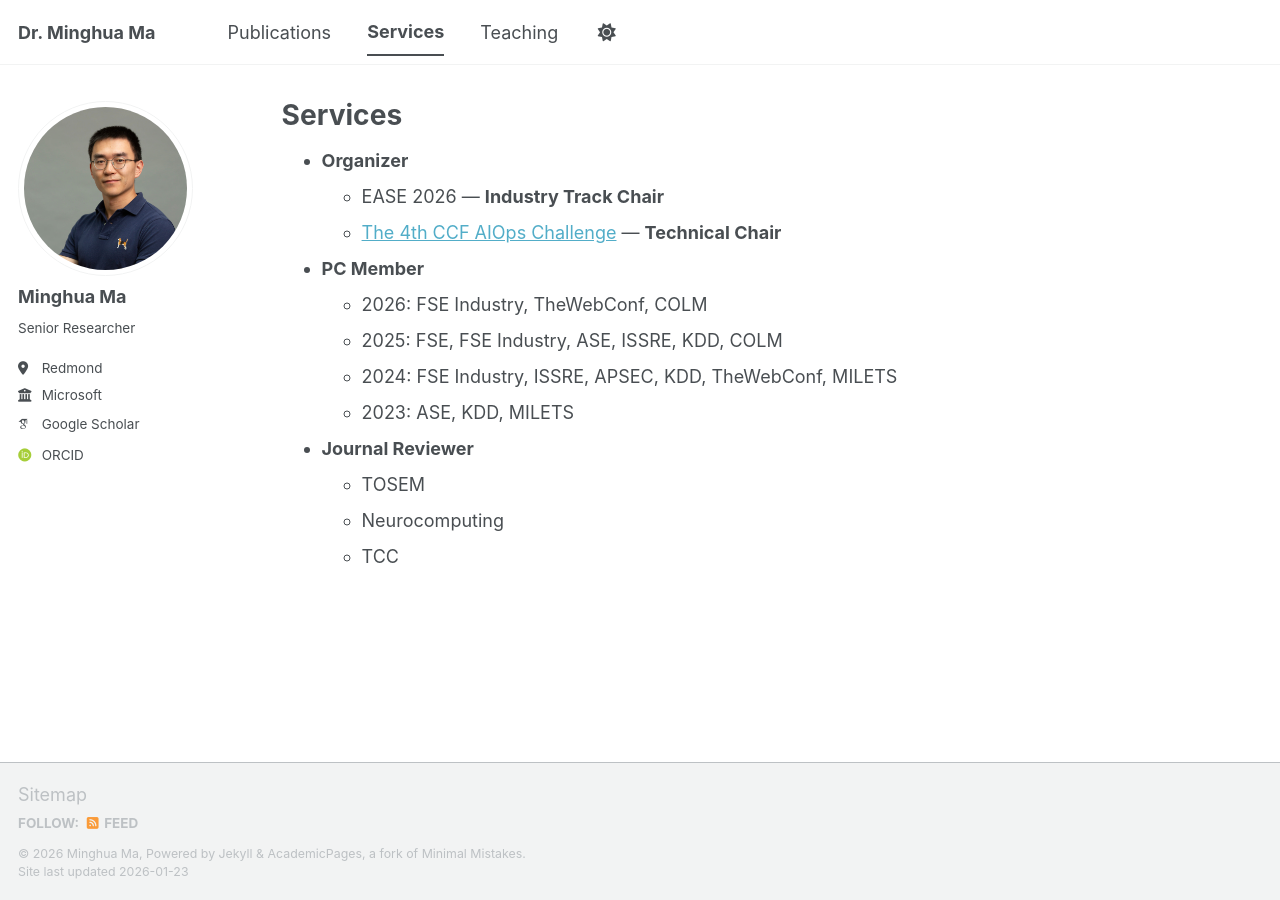
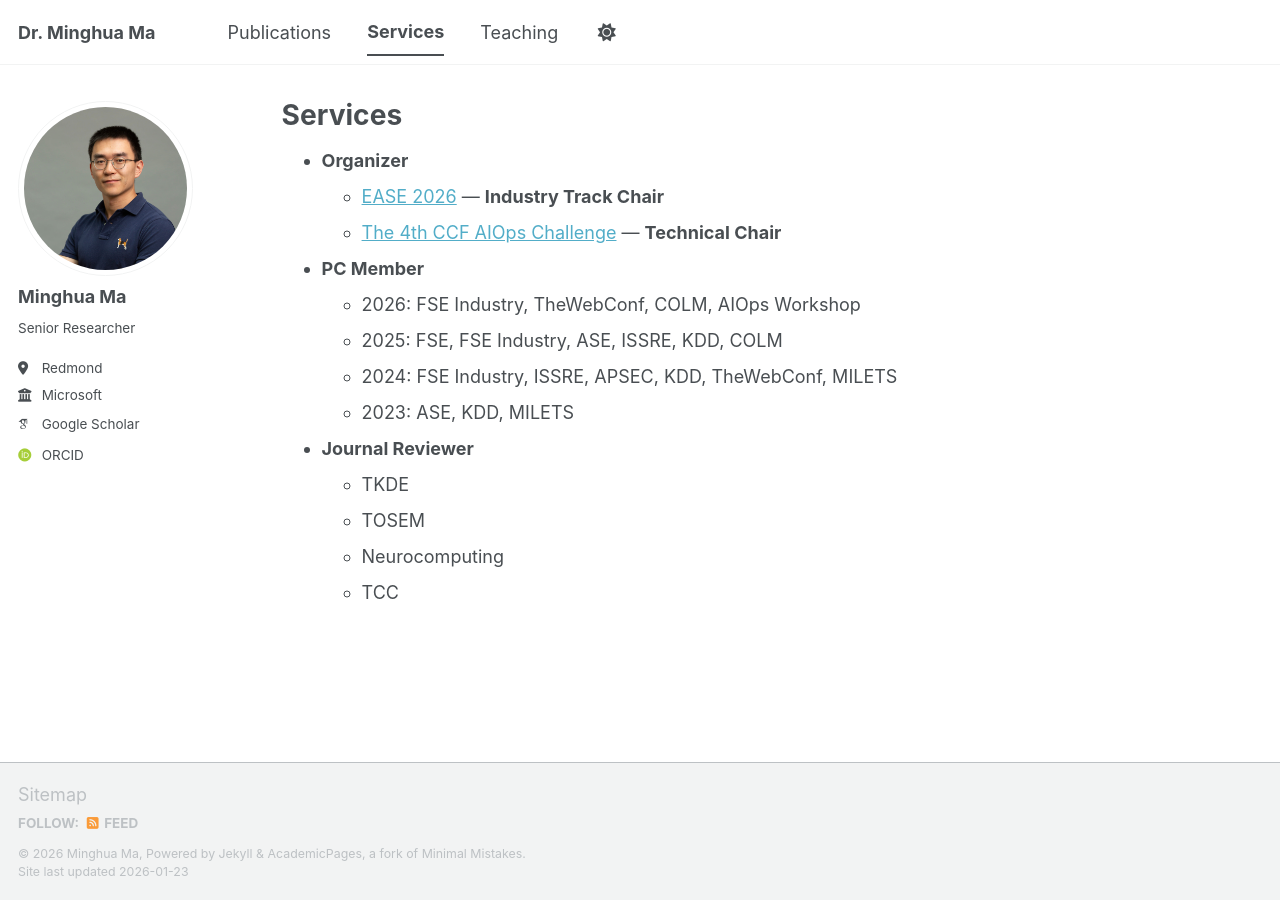
Before and after one commit to marvin233/marvin233.github.io, a Jekyll site: the page built from _pages/services.md, in a window 1280 px wide. Built offline with Jekyll 4.4.1, drawn with Linux system fonts in a browser that asks for light colours; some web fonts are replaced; a script bundle is joined from its source files by our own code; library files that are not in the unit come from our copies.

Commit message:
Update services.md with event links and reviewer list

```diff
--- a/_pages/services.md
+++ b/_pages/services.md
@@ -6,16 +6,17 @@ author_profile: true
 ---
 
 - **Organizer**
-  - EASE 2026 — **Industry Track Chair**
+  - [EASE 2026](https://conf.researchr.org/home/ease-2026) — **Industry Track Chair**
   - [The 4th CCF AIOps Challenge](https://competition.aiops.cn/) — **Technical Chair**
 
 - **PC Member**
-  - 2026: FSE Industry, TheWebConf, COLM
+  - 2026: FSE Industry, TheWebConf, COLM, AIOps Workshop
   - 2025: FSE, FSE Industry, ASE, ISSRE, KDD, COLM
   - 2024: FSE Industry, ISSRE, APSEC, KDD, TheWebConf, MILETS
   - 2023: ASE, KDD, MILETS
 
 - **Journal Reviewer**
+  - TKDE
   - TOSEM
   - Neurocomputing
   - TCC
```
